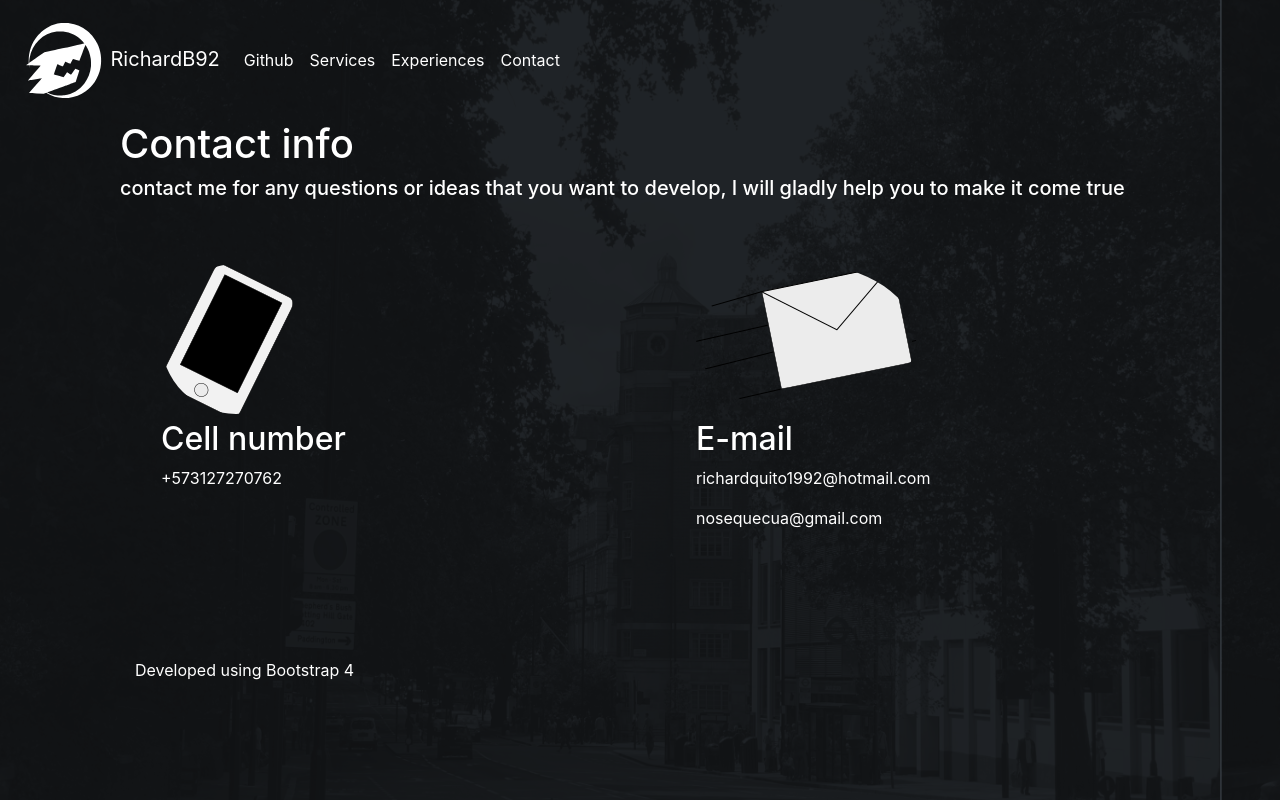
After one commit to RichardB92/RichardB92Website, a Flask app: template templates/contact_en.html in a window 1280 px wide. The commit adds this page. Run offline with Flask 2, Linux system fonts and the light colour scheme; the template is opened without the code that fills it, so the values that code supplies are empty; some libraries are stand-ins or nearby versions.

Commit message:
adding the contact page and cell and mail images

```diff
--- a/routes.py
+++ b/routes.py
@@ -12,11 +12,15 @@ def get_locale():
 
 @app.route("/")
 def index():
-	if get_locale() is "en":
-		return render_template("index_en.html")
-	else:
-		return render_template("index_es.html")
+	return render_template("index_"+ get_locale() +".html")
+	# if get_locale() is "en":
+		# return render_template("index_en.html")
+	# else:
+		# return render_template("index_es.html")
 
+@app.route("/contact")
+def contact():
+	return render_template("contact_"+ get_locale() +".html")
 
 if __name__=="__main__":
 	app.run(debug=True)
--- a/static/RichardB92.css
+++ b/static/RichardB92.css
@@ -3,7 +3,7 @@ body {
 	margin: 0;
 	background-color:#343a40;
 	background-size: 100%;
-	background-repeat: no-repeat;
+	background-repeat: round;
 	background-position: center center;
 	background-size: cover;
 	height: 100vh;
--- a/templates/Base_en.html
+++ b/templates/Base_en.html
@@ -8,7 +8,7 @@
 	<link href="{{url_for('static', filename='RichardB92.css')}}" rel="stylesheet">
 	<link rel="shortcut icon" href="{{url_for('static', filename='images/LogoRichardNegro2020.ico')}}">
 </head>
-<body style="background-image: url('static/images/Engineer1.png');">
+<body style="background-image: url('static/images/Engineer1.png');background-attachment: fixed;">
 	<nav class="navbar navbar-expand-md navbar-dark fixed-top bg-dark">
       <a class="navbar-brand" href="{{ url_for('index') }}"><img src="static/images/LogoRichardBlanco2020.svg">RichardB92</a>
       <button class="navbar-toggler" type="button" data-toggle="collapse" data-target="#navbarCollapse" aria-controls="navbarCollapse" aria-expanded="false" aria-label="Toggle navigation">
@@ -26,7 +26,7 @@
             <a class="nav-link" href="#">Experiences</a>
           </li>
 		  <li class="nav-item active">
-            <a class="nav-link" href="#">Contact</a>
+            <a class="nav-link" href="{{ url_for('contact') }}">Contact</a>
           </li>
         </ul>
       </div>
--- a/templates/Base_es.html
+++ b/templates/Base_es.html
@@ -8,7 +8,7 @@
 	<link href="{{url_for('static', filename='RichardB92.css')}}" rel="stylesheet">
 	<link rel="shortcut icon" href="{{url_for('static', filename='images/LogoRichardNegro2020.ico')}}">
 </head>
-<body style="background-image: url('static/images/Engineer1.png');">
+<body style="background-image: url('static/images/Engineer1.png');background-attachment: fixed;">
 	<nav class="navbar navbar-expand-md navbar-dark fixed-top bg-dark">
       <a class="navbar-brand" href="{{ url_for('index') }}"><img src="static/images/LogoRichardBlanco2020.svg">RichardB92</a>
       <button class="navbar-toggler" type="button" data-toggle="collapse" data-target="#navbarCollapse" aria-controls="navbarCollapse" aria-expanded="false" aria-label="Toggle navigation">
@@ -26,7 +26,7 @@
             <a class="nav-link" href="#">Experiencias</a>
           </li>
 		  <li class="nav-item active">
-            <a class="nav-link" href="#">Contacto</a>
+            <a class="nav-link" href="{{ url_for('contact') }}">Contacto</a>
           </li>
         </ul>
       </div>
--- /dev/null
+++ b/templates/contact_en.html
@@ -0,0 +1,23 @@
+{% extends "Base_en.html" %}
+
+{% block content %}
+	<main class="row" style="position: center">
+		<div class="container">
+		<h1 style="color: white">Contact info</h1>
+		</div>
+		<div class="container">
+		<h5 style="color: white">contact me for any questions or ideas that you want to develop, I will gladly help you to make it come true</h5>
+		</div>
+		<div class="col-lg-6" style="padding: 3.5rem">
+        <svg class="bd-placeholder-img rounded-circle" width="150" height="150" style="background-image: url('static/images/cell.png'); background-repeat: no-repeat;"  focusable="false"><title>Placeholder</title></svg>
+        <h2 style="color: white">Cell number</h2>
+        <p>+573127270762</p>
+		</div>
+		<div class="col-lg-6" style="padding: 3.5rem">
+        <svg class="bd-placeholder-img rounded-circle" width="220" height="150" style="background-image: url('static/images/mail.png')"  focusable="false"><title>Placeholder</title></svg>
+        <h2 style="color: white">E-mail</h2>
+        <p>richardquito1992@hotmail.com</p>
+		<p>nosequecua@gmail.com</p>
+      </div>
+	</main>
+{% endblock %}
```
Also changed, not shown: static/images/Mail.png (added), static/images/cell.png (added).
